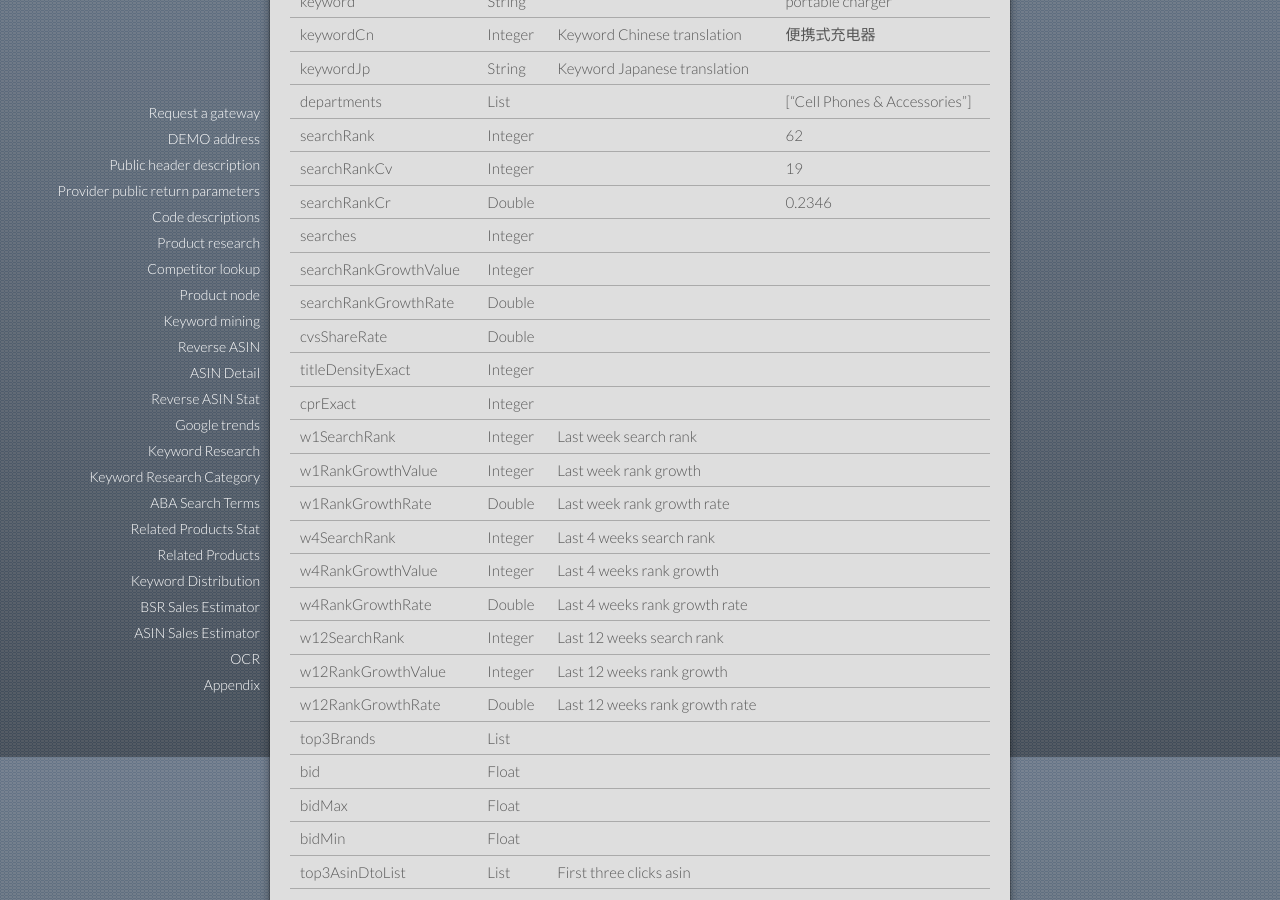
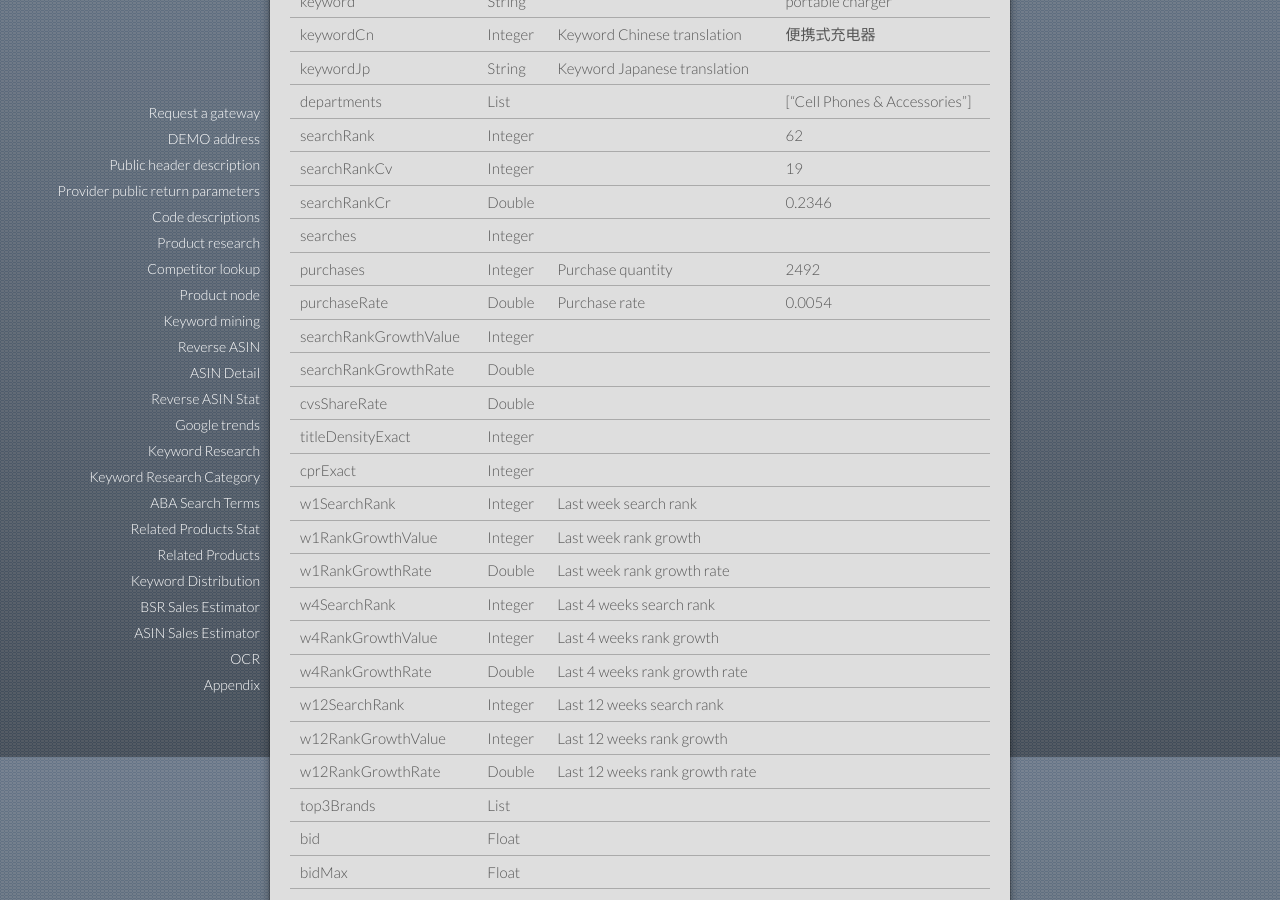
Before and after one commit to sellersprite/sellersprite.github.io, a Jekyll site: the page built from index.md, in a window 1280 px wide and 900 px high, scrolled down 25343 px. Built offline with Jekyll 4.4.1, drawn with Linux system fonts in a browser that asks for light colours; our own code applies the rules of GitHub Pages for plain Markdown files.

Commit message:
aba加入购买量和购买率

```diff
--- a/index.md
+++ b/index.md
@@ -768,6 +768,8 @@ curl 'https://api.sellersprite.com/v1/keyword-research/department?marketplace=US
 | searchRankCv           | Integer |                               | 19                            |
 | searchRankCr           | Double  |                               | 0.2346                        |
 | searches               | Integer |                               |                               |
+| purchases              | Integer |Purchase quantity              | 2492                          |
+| purchaseRate           | Double  |Purchase rate                  | 0.0054                        |
 | searchRankGrowthValue  | Integer |                               |                               |
 | searchRankGrowthRate   | Double  |                               |                               |
 | cvsShareRate           | Double  |                               |                               |
```
